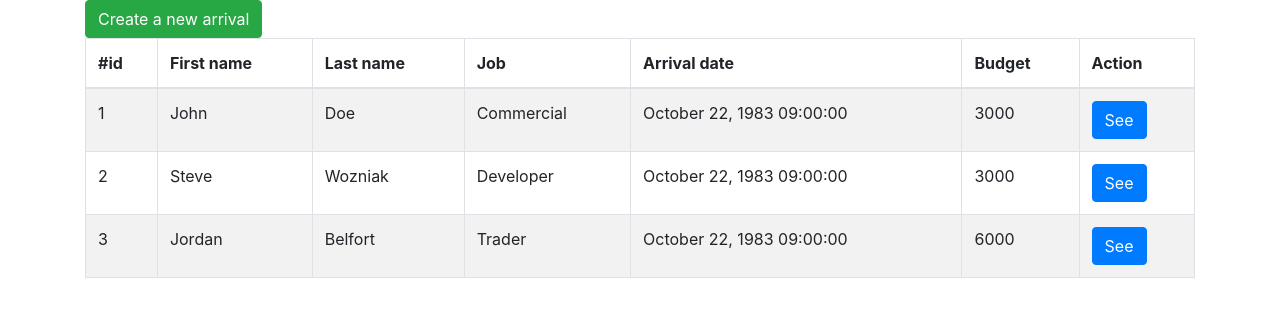
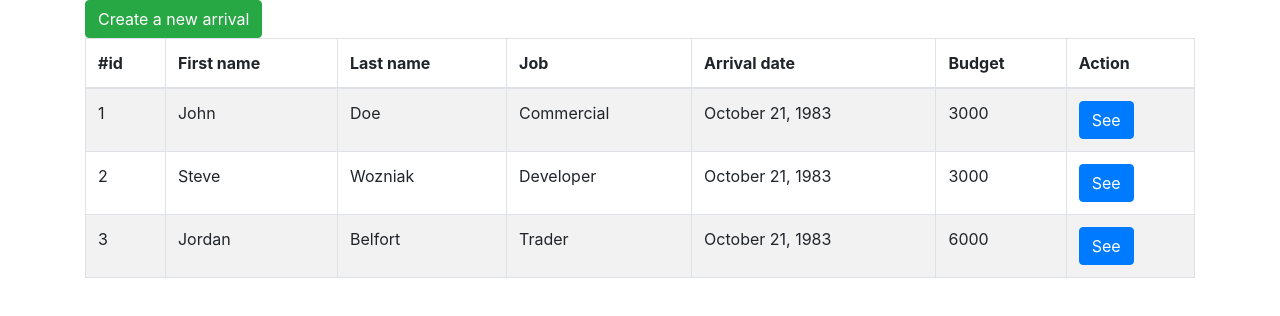
Before and after one commit to Reuno92/AISO-SH-TEST-React16, a React (Create React App) app: page / in a window 1280 px wide. Shown: the top 316 px of the page. Built offline with nearby package versions, Linux system fonts and the light colour scheme; data requests are answered from the project's data file.

Commit message:
feat(TablePerson): humanize date
Add MomentJS dependency
Add format date for human

```diff
--- a/db.json
+++ b/db.json
@@ -6,7 +6,7 @@
       "lastName": "Doe",
       "job": "Commercial",
       "budget": 3000,
-      "arrivalDate": "October 22, 1983 09:00:00"
+      "arrivalDate": 435625200000
     },
     {
       "id": 2,
@@ -14,7 +14,7 @@
       "lastName": "Wozniak",
       "job": "Developer",
       "budget": 3000,
-      "arrivalDate": "October 22, 1983 09:00:00"
+      "arrivalDate": 435625200000
     },
     {
       "id": 3,
@@ -22,7 +22,7 @@
       "lastName": "Belfort",
       "job": "Trader",
       "budget": 6000,
-      "arrivalDate": "October 22, 1983 09:00:00"
+      "arrivalDate": 435625200000
     }
   ],
   "job": [
--- a/package.json
+++ b/package.json
@@ -7,12 +7,14 @@
     "@testing-library/react": "^9.3.2",
     "@testing-library/user-event": "^7.1.2",
     "@types/jest": "^24.0.0",
+    "@types/moment": "^2.13.0",
     "@types/node": "^12.0.0",
     "@types/react": "^16.9.0",
     "@types/react-bootstrap": "^0.32.20",
     "@types/react-dom": "^16.9.0",
     "bootstrap": "^4.4.1",
     "json-server": "^0.15.1",
+    "moment": "^2.24.0",
     "react": "^16.12.0",
     "react-bootstrap": "^1.0.0-beta.16",
     "react-dom": "^16.12.0",
--- a/src/components/TablePerson.tsx
+++ b/src/components/TablePerson.tsx
@@ -1,6 +1,7 @@
 import React, {FC} from 'react';
 import {Button, Table} from 'react-bootstrap';
 import {Person} from '../model/Person';
+import moment from 'moment';
 
 type TablePersonProps = {
 	data: Array<Person>
@@ -8,9 +9,7 @@ type TablePersonProps = {
 
 const TablePerson: FC<TablePersonProps> = ({data}: TablePersonProps) => {
 
-	console.log(data);
-
-	return(
+	return (
 		<React.Fragment>
 			<Button variant="success">Create a new arrival</Button>
 			<Table striped bordered hover responsive>
@@ -27,13 +26,13 @@ const TablePerson: FC<TablePersonProps> = ({data}: TablePersonProps) => {
 				</thead>
 				<tbody>
 				{
-				data !== [] && data.map( person => (
+					data !== [] && data.map(person => (
 						<tr key={person.id}>
 							<td>{person.id}</td>
 							<td>{person.firstName}</td>
 							<td>{person.lastName}</td>
 							<td>{person.job}</td>
-						<td>{person.arrivalDate}</td>
+							<td>{moment(person.arrivalDate).format('LL')}</td>
 							<td>{person.budget}</td>
 							<td><Button variant="primary">See</Button></td>
 						</tr>
@@ -42,7 +41,7 @@ const TablePerson: FC<TablePersonProps> = ({data}: TablePersonProps) => {
 				</tbody>
 			</Table>
 		</React.Fragment>
-	)
+	);
 };
 
 export default TablePerson;
```
Also changed, not shown: 1 other file (tests, documents, lock files or other folders). Lines whose indentation alone changed are shown as unchanged.
